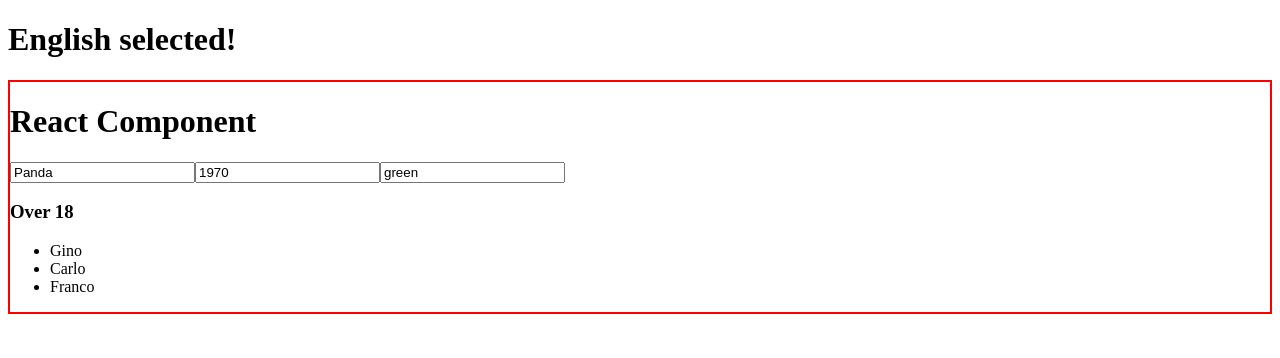
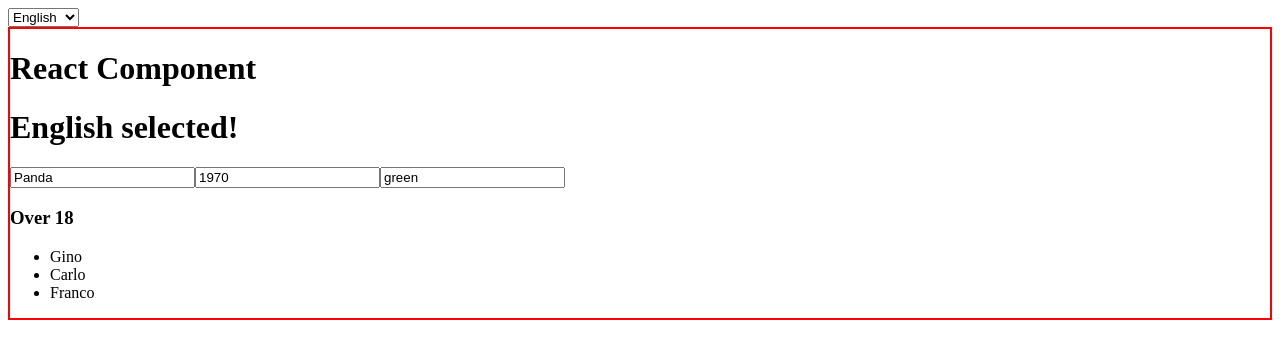
Before and after one commit to AlessioValdarchi/react-EX, a React (Create React App) app in the folder exercises/: page / in a window 1280 px wide. Shown: the top 358 px of the page. Built offline with nearby package versions, Linux system fonts and the light colour scheme.

Commit message:
UseCont 01 done

```diff
--- a/exercises/src/App.js
+++ b/exercises/src/App.js
@@ -1,5 +1,5 @@
 //import { Hello } from "./Hello";
-import React from "react";
+import React, { useState } from "react";
 //import { TodoList } from "./TodoList";
 //import { Welcome, name } from "./Welcome";
 //import { Login } from "./Login";
@@ -20,15 +20,23 @@ import { FilterdList } from "./FilteredList";
 
 export function App() {
 
-
-
+    const [language, SetLanguage] = useState('en')
+    const handelLanguage = (event) => {
+        SetLanguage(event.target.value)
+    }
     return (<div>
-
-        <DisplayLanguage />
-        <Container title='React Component'>
-            <CarDetails />
-            <FilterdList />
-        </Container>
+        <select value={language} onChange={handelLanguage}>
+            <option value='en'>English</option>
+            <option value='it'>Italiano</option>
+            <option value='es'>Espanol</option>
+        </select>
+        <LanguageContext.Provider value={language}>
+            <Container title='React Component'>
+                <DisplayLanguage />
+                <CarDetails />
+                <FilterdList />
+            </Container>
+        </LanguageContext.Provider>
     </div>
     )
 }
--- a/exercises/src/DisplayLanguage.js
+++ b/exercises/src/DisplayLanguage.js
@@ -1,21 +1,17 @@
-import React from "react";
+import React, { useContext } from "react";
 import { LanguageContext } from "./languageContext";
 const selectLeang = {
-    en: {
-        SELECTLANG: 'English selected!'
-    },
-    it: { SELECTLANG: 'Italiano selezionato' },
-    es: { SELECTLANG: 'Español seleccionado' }
+
+    en: 'English selected!',
+
+    it: 'Italiano selezionato',
+    es: 'Español seleccionado'
 }
-export class DisplayLanguage extends React.Component {
+export const DisplayLanguage = () => {
 
-    render() {
-        return <div>
-            <LanguageContext.Consumer>
-                {(lenguage) => {
-                    return <h1>{selectLeang[lenguage].SELECTLANG}</h1>
-                }}
-            </LanguageContext.Consumer>
-        </div>
-    }
+    const lang = useContext(LanguageContext)
+
+    return (<div>
+        <h1>{selectLeang[lang]}</h1>
+    </div>)
 }
```
